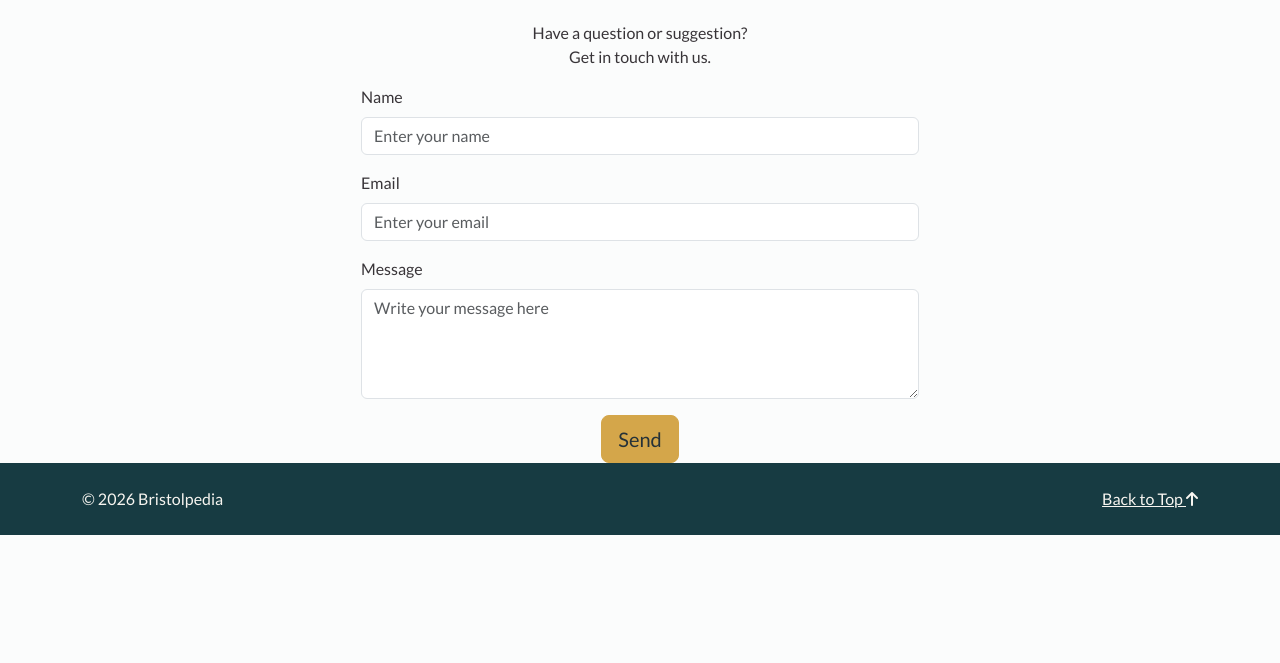
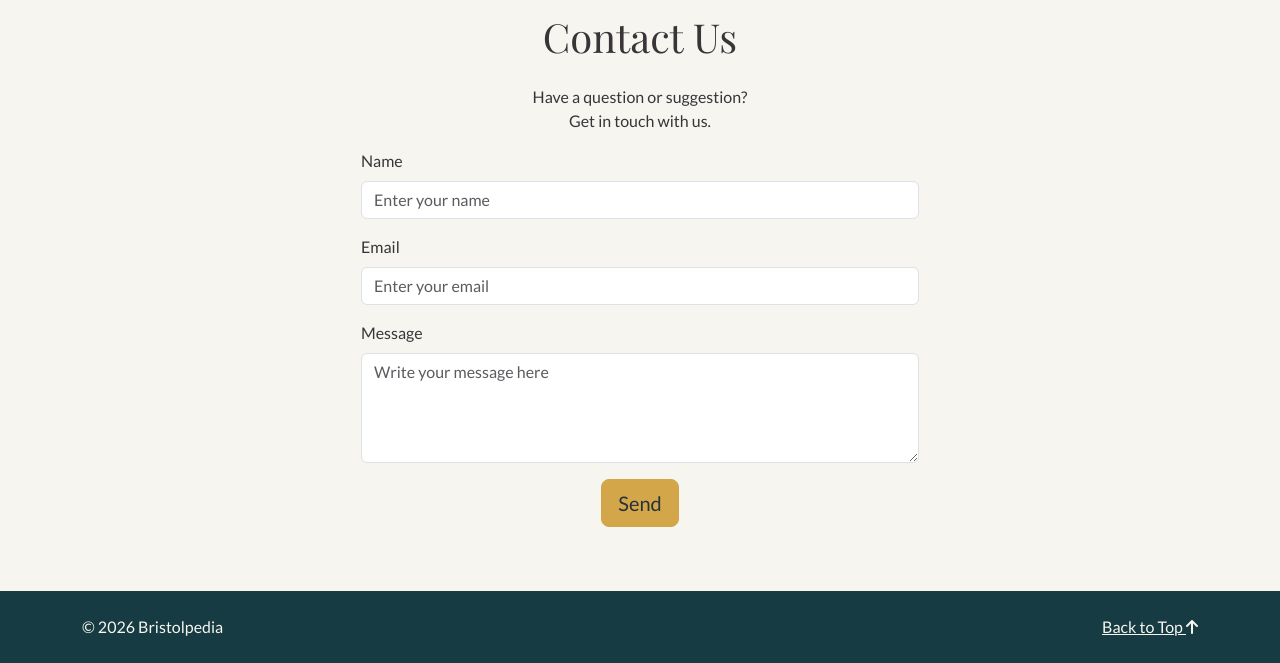
Before and after one commit to SalarFarahani/bristolpedia, a plain HTML site: page index.html in a window 1280 px wide. Shown: the part 2808-3471 px from the top of the page. Before the commit the page ends 3343 px from the top, so only its background shows below. Drawn offline with nearby package versions, Linux system fonts and the light colour scheme; a web font is replaced by a local one.

Commit message:
Style contact section background and spacing

```diff
--- a/assets/css/style.css
+++ b/assets/css/style.css
@@ -179,6 +179,12 @@ h6 {
   }
 }
 
+/* Contact section */
+#contact {
+    background-color: #F7F5F0;
+    padding: 4rem 0;
+}
+
 /* Footer background and text colours */
 footer {
   background-color: #173b42;
```
